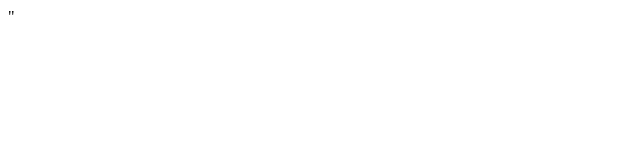
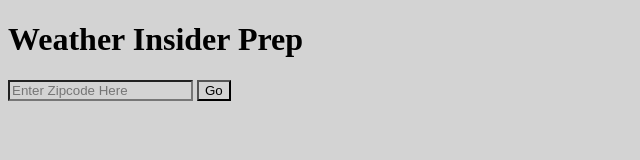
Before and after one commit to marenhewitt/wip, a plain HTML site: page index.html in a window 1280 px wide. Shown: the whole page, without its empty margins (0-640 px from the left). Drawn offline with Linux system fonts and the light colour scheme.

Commit message:
zipcode text box

```diff
--- a/index.html
+++ b/index.html
@@ -4,9 +4,18 @@
         <link rel="stylesheet" href="styles.css">
   	    <meta charset="utf-8">
         <title>Weather Insider Prep</title>
-	    <meta name="viewport" content="width=device-width, initial scale=1.0">"
+	    <meta name="viewport" content="width=device-width, initial scale=1.0">
     </head>
     <body>
+        <h1>Weather Insider Prep</h1>
 
+        <div>
+            <input type="text" id="zip" name="zipcode" placeholder="Enter Zipcode Here">
+            <button onclick="grab_location_data();">Go</button>
+        </div>
+
+        <div id="divResults"></div>
+
+        <script src="scripts.js"></script>
     </body>
 </html>
--- a/styles.css
+++ b/styles.css
@@ -0,0 +1,3 @@
+* {
+    background-color: #D3D3D3;
+}
```
